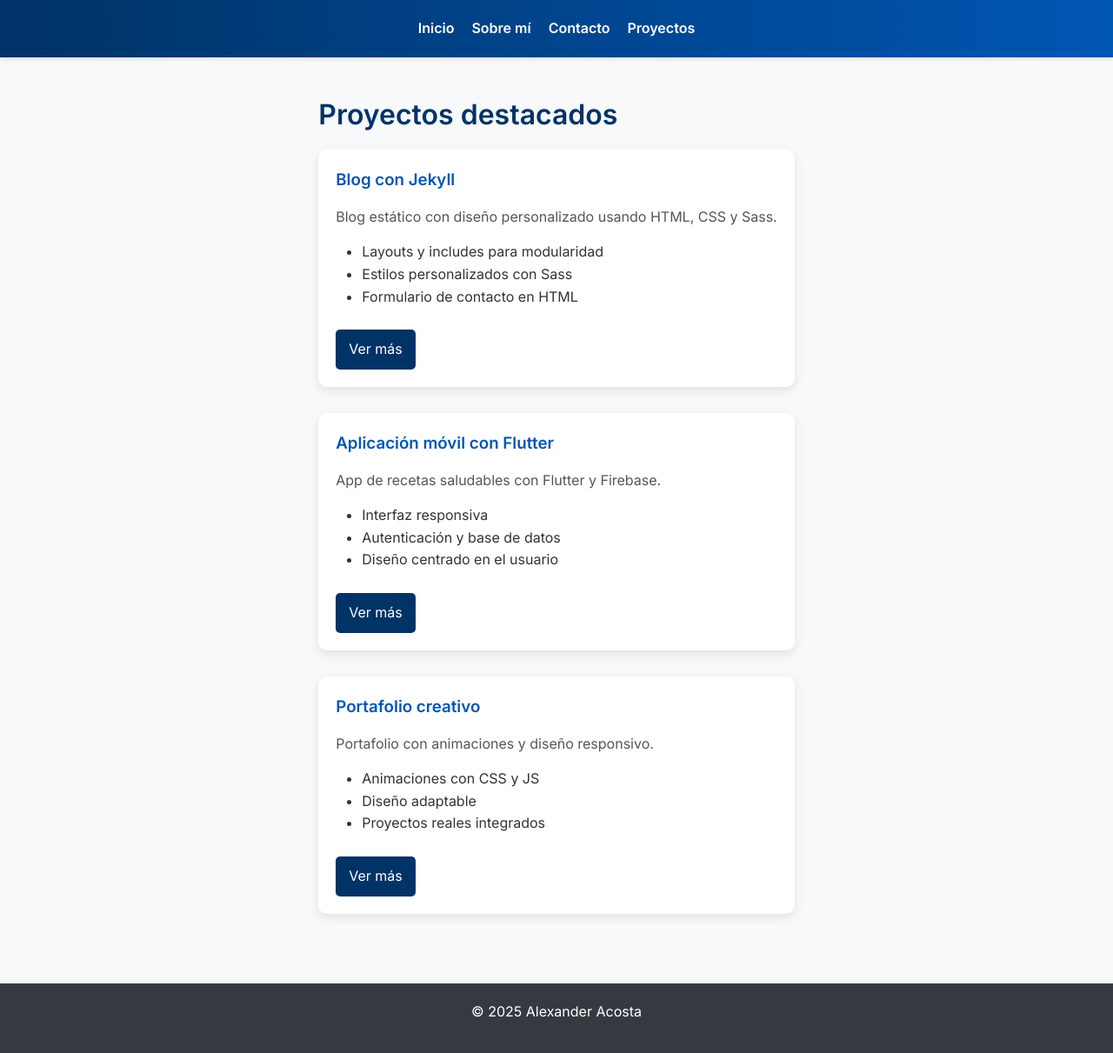
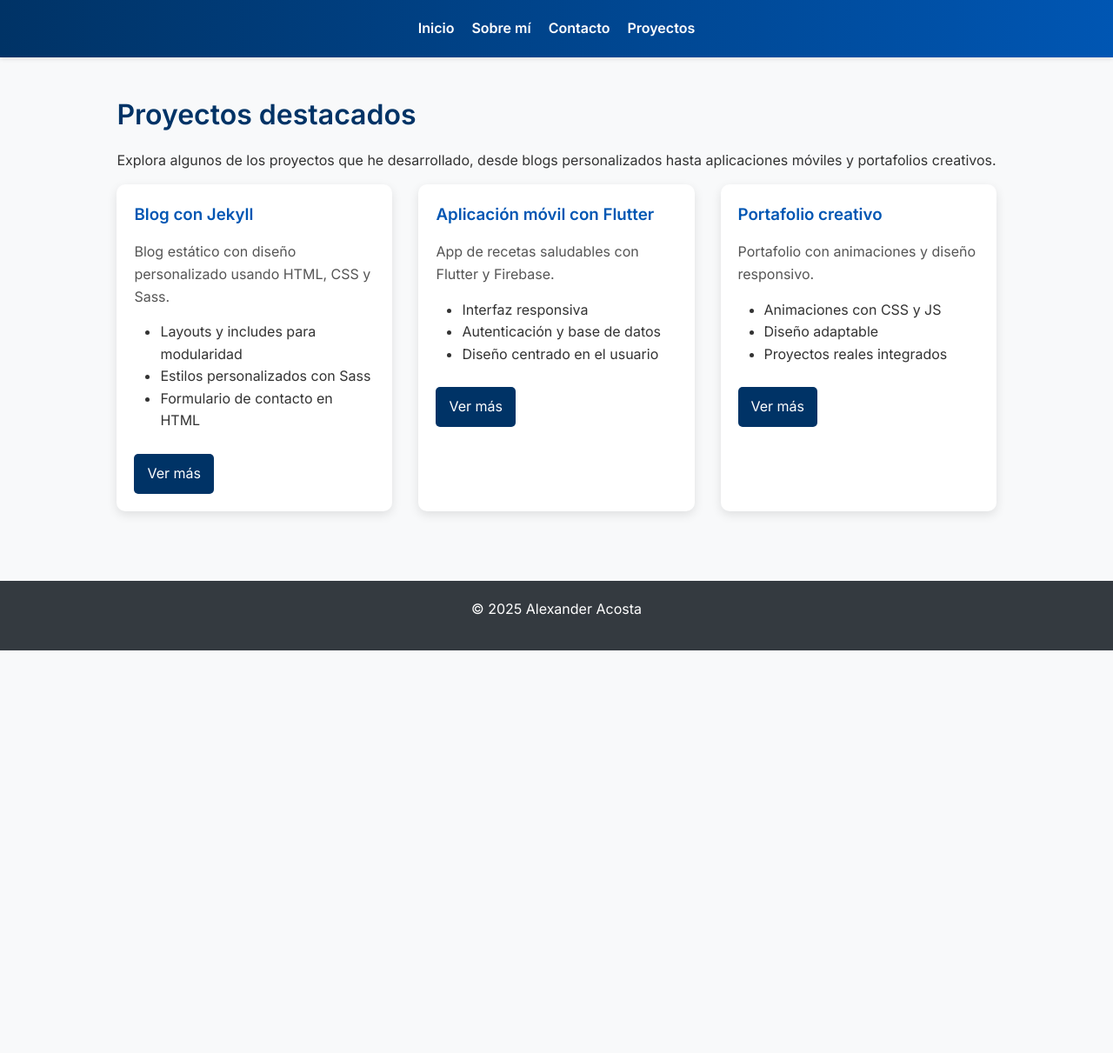
Before and after one commit to Aacosta1976/mi-nuevo-blog, a Jekyll site: the page built from proyectos.md, in a window 1280 px wide. Shown: the whole page at 87% size. Built offline with Jekyll 4.4.1, drawn with Linux system fonts in a browser that asks for light colours; after the commit the page ends 900 px from its top, so only the background shows below that.

```diff
--- a/proyectos.md
+++ b/proyectos.md
@@ -5,9 +5,11 @@ permalink: /proyectos/
 ---
 
 <h1>Proyectos destacados</h1>
+<p>Explora algunos de los proyectos que he desarrollado, desde blogs personalizados hasta aplicaciones móviles y portafolios creativos.</p>
+
 <div class="projects-container">
 
-  <div class="project-card">
+  <section class="project-card">
     <h3>Blog con Jekyll</h3>
     <p>Blog estático con diseño personalizado usando HTML, CSS y Sass.</p>
     <ul>
@@ -15,10 +17,10 @@ permalink: /proyectos/
       <li>Estilos personalizados con Sass</li>
       <li>Formulario de contacto en HTML</li>
     </ul>
-    <a href="#" class="btn">Ver más</a>
-  </div>
+    <a href="{{ site.baseurl }}/proyectos/jekyll/" class="btn" title="Ver más sobre Blog con Jekyll">Ver más</a>
+  </section>
 
-  <div class="project-card">
+  <section class="project-card">
     <h3>Aplicación móvil con Flutter</h3>
     <p>App de recetas saludables con Flutter y Firebase.</p>
     <ul>
@@ -26,10 +28,10 @@ permalink: /proyectos/
       <li>Autenticación y base de datos</li>
       <li>Diseño centrado en el usuario</li>
     </ul>
-    <a href="#" class="btn">Ver más</a>
-  </div>
+   <a href="{{ site.baseurl }}/proyectos/flutter/" class="btn" title="Ver más sobre App con Flutter">Ver más</a>
+  </section>
 
-  <div class="project-card">
+  <section class="project-card">
     <h3>Portafolio creativo</h3>
     <p>Portafolio con animaciones y diseño responsivo.</p>
     <ul>
@@ -37,7 +39,7 @@ permalink: /proyectos/
       <li>Diseño adaptable</li>
       <li>Proyectos reales integrados</li>
     </ul>
-    <a href="#" class="btn">Ver más</a>
-  </div>
+    <a href="{{ site.baseurl }}/proyectos/portafolio/" class="btn" title="Ver más sobre Portafolio creativo">Ver más</a>
+  </section>
 
 </div>
```
Also changed, not shown: flutter.md (added, +17 -0 lines), jekyll.md (added, +17 -0 lines), portafolio.md (added, +17 -0 lines).
